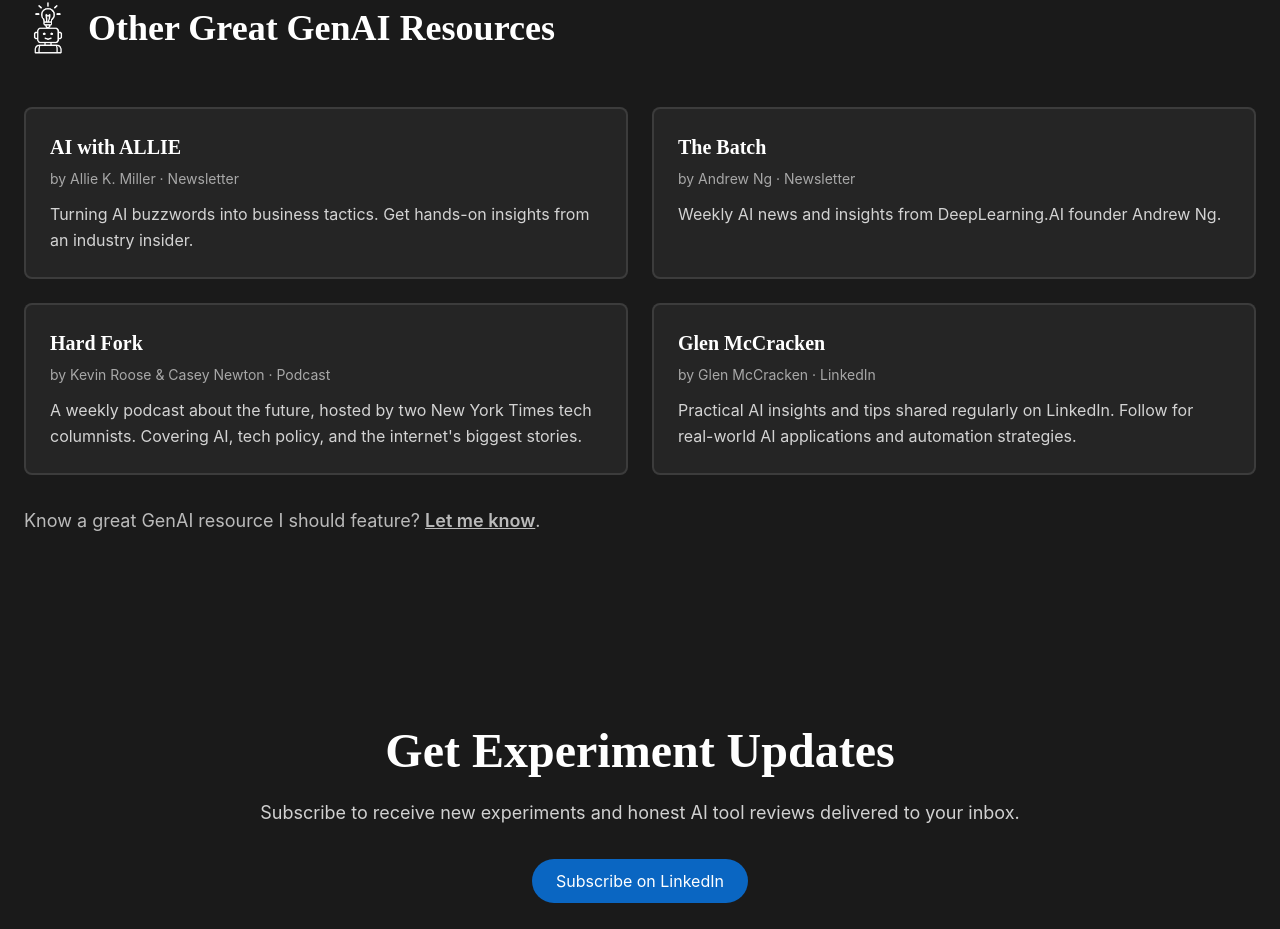
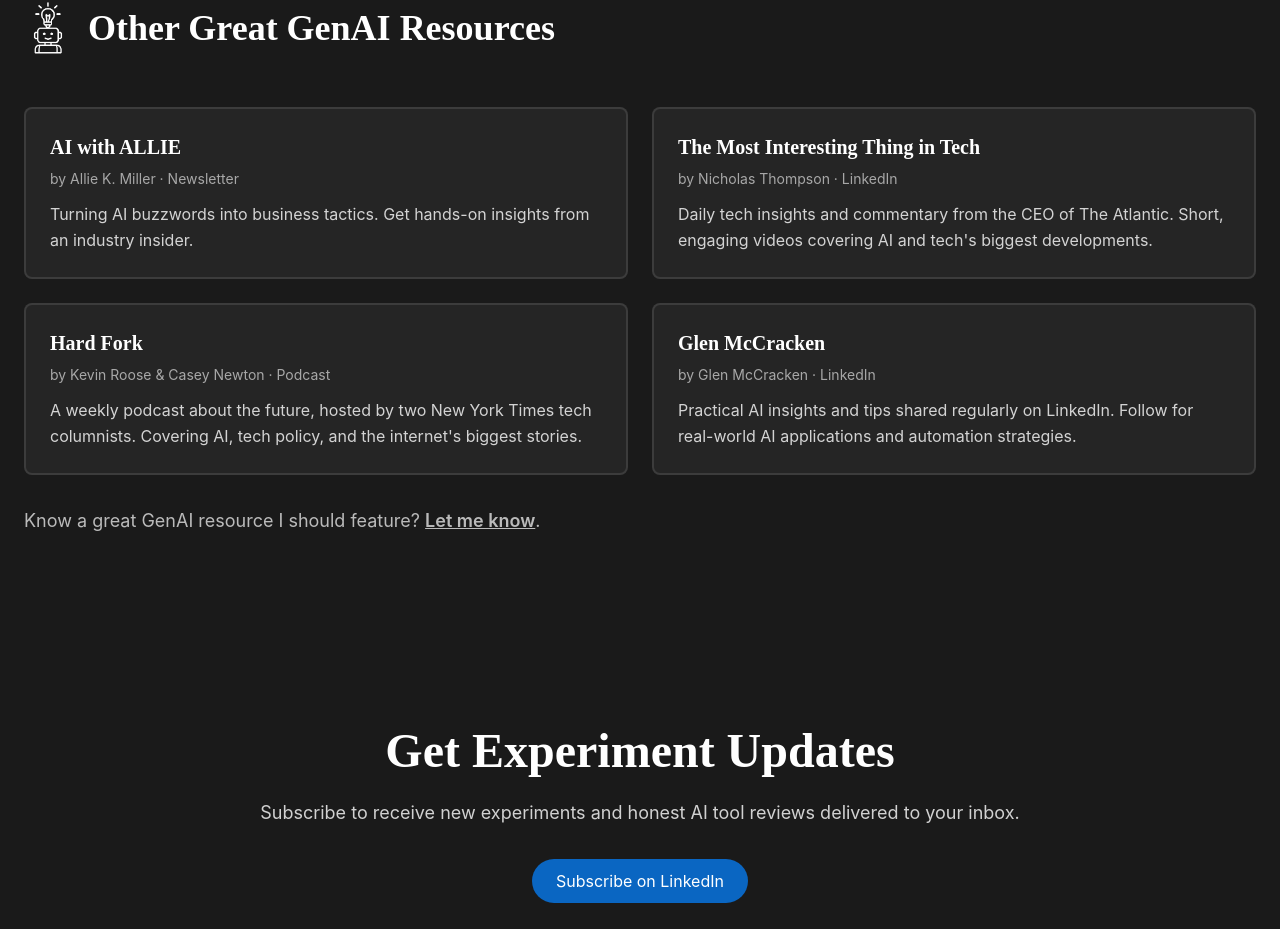
Before and after one commit to kimberlybella/dailyish-genai-experiments, a Next.js app: page / in a window 1280 px wide. Shown: the part 2627-3556 px from the top of the page. Built offline with nearby package versions, Linux system fonts and the light colour scheme.

Commit message:
repaired two articles

```diff
--- a/components/Resources.tsx
+++ b/components/Resources.tsx
@@ -10,11 +10,11 @@
     platform: "Newsletter"
   },
   {
-    name: "The Batch",
-    author: "Andrew Ng",
-    description: "Weekly AI news and insights from DeepLearning.AI founder Andrew Ng.",
-    url: "https://www.linkedin.com/newsletters/6463882935064891392/",
-    platform: "Newsletter"
+    name: "The Most Interesting Thing in Tech",
+    author: "Nicholas Thompson",
+    description: "Daily tech insights and commentary from the CEO of The Atlantic. Short, engaging videos covering AI and tech's biggest developments.",
+    url: "https://www.linkedin.com/in/nicholasxthompson/",
+    platform: "LinkedIn"
   },
   {
     name: "Hard Fork",
```
Also changed, not shown: posts/rapid-protoyping-with-real-limitations.md (+5 -5 lines).
